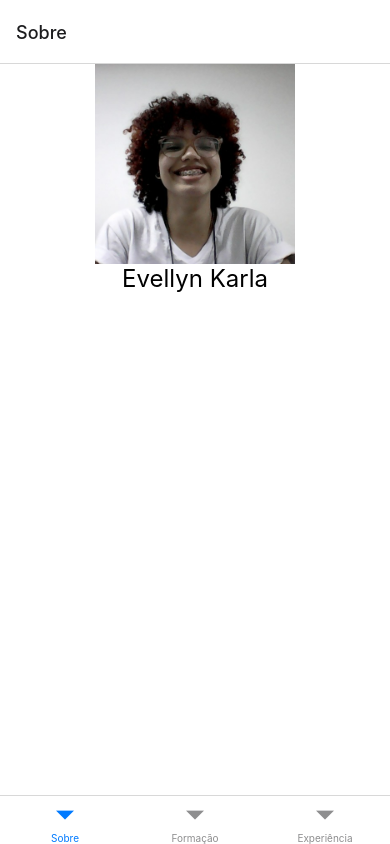
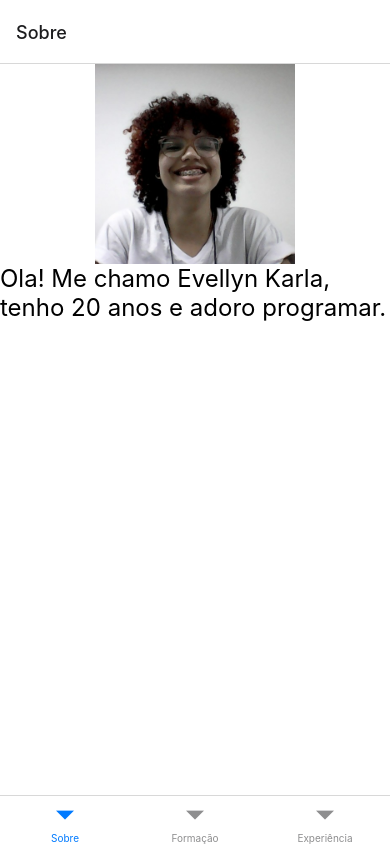
Before and after one commit to Evellyn-Karla/EKS-Native, a React Native app in the folder eks/: screen /Sobre in a window 390 px wide. Built offline with nearby package versions, Linux system fonts and the light colour scheme.

Commit message:
correcao

```diff
--- a/eks/src/pages/experiencia/index.js
+++ b/eks/src/pages/experiencia/index.js
@@ -9,7 +9,7 @@ import { StyleSheet, Text, SafeAreaView} from 'react-native';
 export default function App() {
   return (
     <SafeAreaView style={styles.container}>
-      <Text style={styles.nome}>experiencia</Text>
+      <Text style={styles.nome}>Demoday - MOM!</Text>
       <StatusBar style="auto" />
     </SafeAreaView>
   );
--- a/eks/src/pages/formacao/index.js
+++ b/eks/src/pages/formacao/index.js
@@ -7,7 +7,7 @@ import { StyleSheet, Text, SafeAreaView, Image } from 'react-native';
 export default function Formacao() {
   return (
     <SafeAreaView style={styles.container}>
-      <Text style={styles.nome}>Formação</Text>
+      <Text style={styles.nome}>ADS - Senac pelo Embarque Digital e CDD 4.0</Text>
       <StatusBar style="auto" />
     </SafeAreaView>
   );
--- a/eks/src/pages/home/index.js
+++ b/eks/src/pages/home/index.js
@@ -10,7 +10,7 @@ export default function App() {
 
         <Image source={require('../../../assets/eu.jpeg')}
         style={styles.imagem} />
-        <Text style={styles.nome}>Evellyn Karla</Text>
+        <Text style={styles.nome}>Ola! Me chamo Evellyn Karla, tenho 20 anos e adoro programar.</Text>
         <StatusBar style="auto" />
       </SafeAreaView>
     );
```
